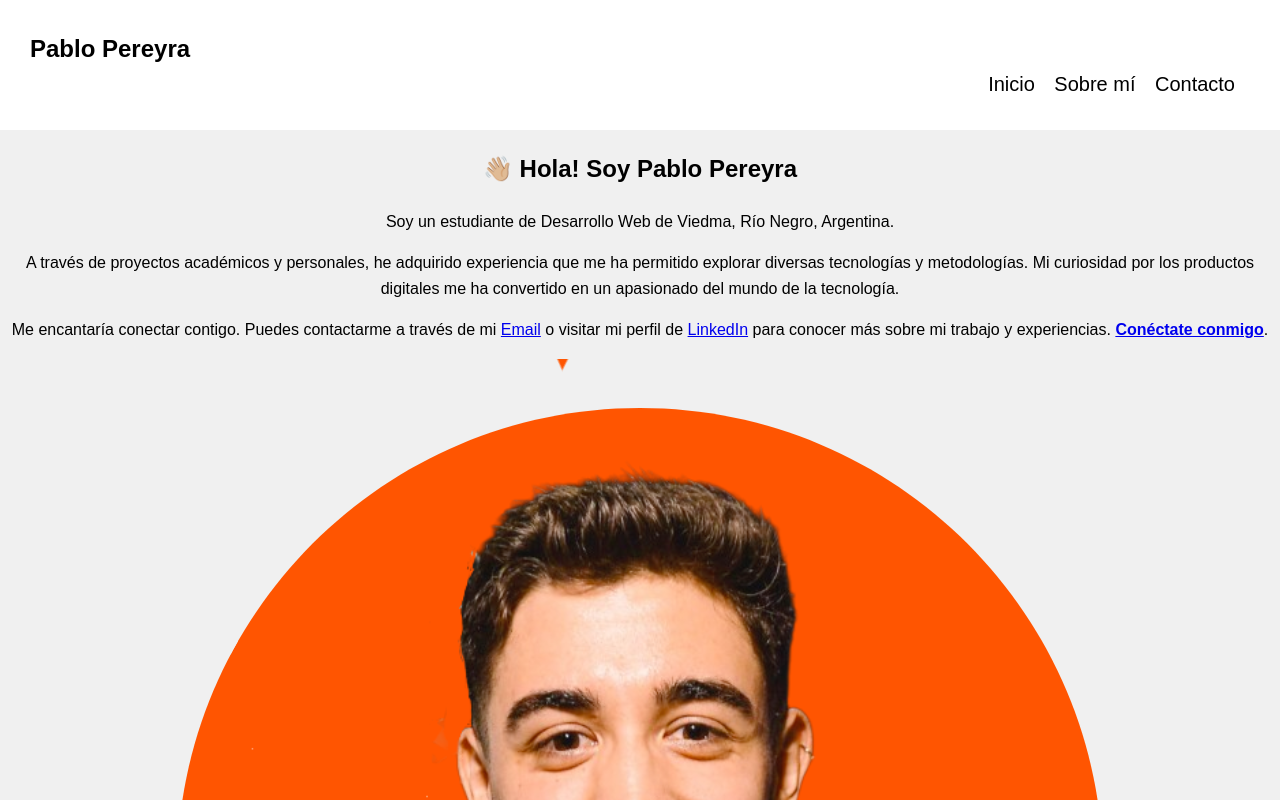
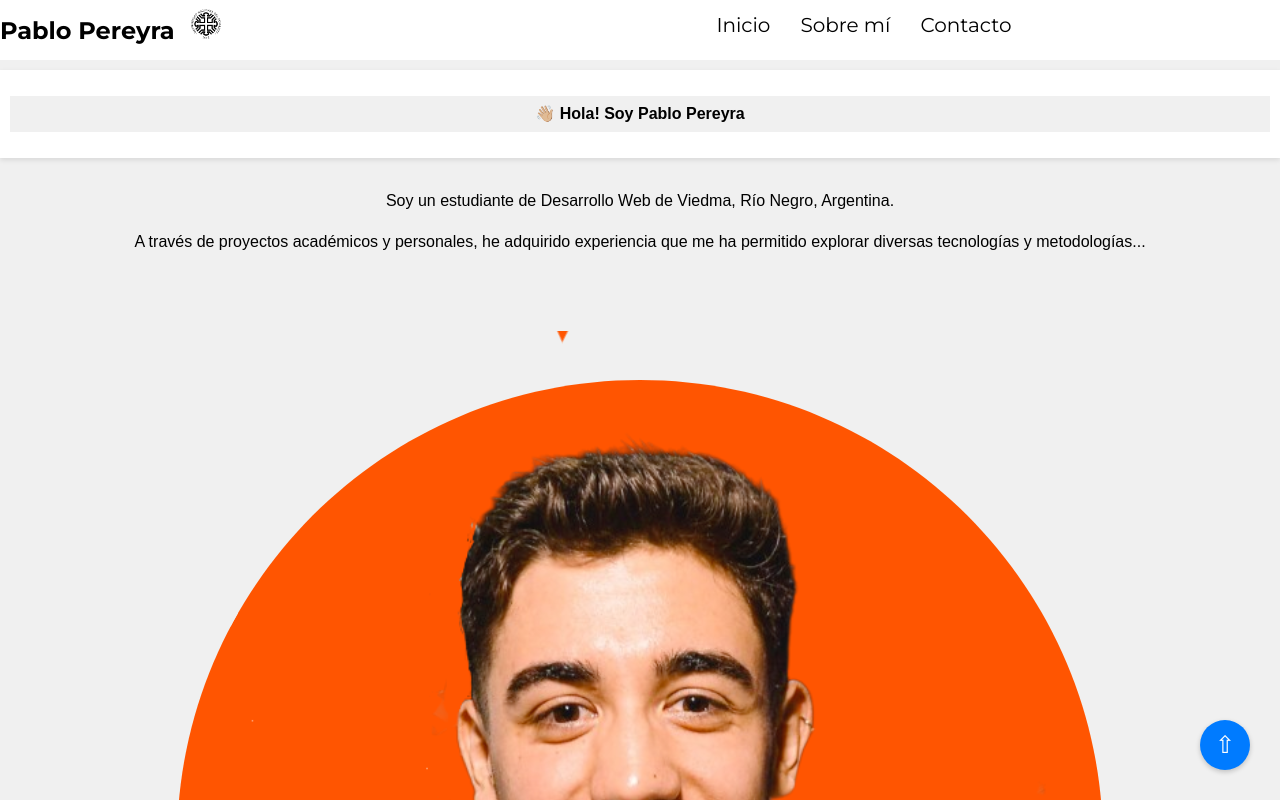
Before and after one commit to Pablopereyradev/Laboratorio_2, a plain HTML site: page acercade.html in a window 1280 px wide. Shown: the top 800 px of the page. Drawn offline with Linux system fonts and the light colour scheme.

Commit message:
Laboratorio 4

```diff
--- a/acercade.html
+++ b/acercade.html
@@ -1,38 +1,63 @@
 <!DOCTYPE html>
 <html lang="es">
-<link rel="icon" href="img/icon.png">
+  <link rel="icon" href="img/icon.png" />
   <head>
-    <meta charset="UTF-8">
-    <meta http-equiv="X-UA-Compatible" content="IE=edge">
-    <meta name="viewport" content="width=device-width, initial-scale=1.0">
+    <meta charset="UTF-8" />
+    <meta http-equiv="X-UA-Compatible" content="IE=edge" />
+    <meta name="viewport" content="width=device-width, initial-scale=1.0" />
     <title>Pablo Pereyra | Desarrollador Web</title>
-    <link rel="stylesheet" href="style.css">
+    <link rel="stylesheet" href="style.css" />
+    <link rel="preconnect" href="https://fonts.googleapis.com" />
+    <link rel="preconnect" href="https://fonts.gstatic.com" crossorigin />
+    <link
+      href="https://fonts.googleapis.com/css2?family=Montserrat:ital,wght@0,100..900;1,100..900&display=swap"
+      rel="stylesheet"
+    />
   </head>
 
   <body>
     <header>
       <nav>
         <ul>
-                <h2>Pablo Pereyra</h2>
+          <h2>
+            Pablo Pereyra
+            <img src="img/curza_logo.png" alt="Logo CURZA" id="logo-curza" />
+          </h2>
           <li><a href="index.html">Inicio</a></li>
           <li><a href="acercade.html">Sobre mí</a></li>
-                <li><a href="contacto.html">Contacto</a></li> <!-- Enlace a la nueva página -->
+          <li><a href="contacto.html">Contacto</a></li>
         </ul>
       </nav>
     </header>
 
     <main>
-        <h2>👋🏼 Hola! Soy Pablo Pereyra</h2>
-        <p>Soy un estudiante de Desarrollo Web de Viedma, Río Negro, Argentina.</p>
-        <p>A través de proyectos académicos y personales, he adquirido experiencia que me ha permitido explorar diversas tecnologías y metodologías. Mi curiosidad por los productos digitales me ha convertido en un apasionado del mundo de la tecnología.</p>
-        <p>Me encantaría conectar contigo. Puedes contactarme a través de mi <a href="mailto:pablopereyra08@gmail.com">Email</a> o visitar mi perfil de <a href="https://www.linkedin.com/in/pablopereyradev/" target="_blank">LinkedIn</a> para conocer más sobre mi trabajo y experiencias. <strong><a href="https://www.linkedin.com/in/pablopereyradev/" target="_blank">Conéctate conmigo</a></strong>.</p>
-        <img src="img/img.png" alt="imagen Pablo">
+      <section class="about-section">
+        <p class="about-sticky">👋🏼 Hola! Soy Pablo Pereyra</p>
+      </section>
+
+      <section id="about">
+        <p>
+          Soy un estudiante de Desarrollo Web de Viedma, Río Negro, Argentina.
+        </p>
+        <p>
+          A través de proyectos académicos y personales, he adquirido
+          experiencia que me ha permitido explorar diversas tecnologías y
+          metodologías...
+        </p>
+      </section>
+      <img src="img/img.png" alt="imagen Pablo" />
     </main>
 
     <footer>
-        <p>&copy; 2024 Sitio creado por <a rel="noreferrer" target="_blank" href="https://pablopereyradev.netlify.app/">Pablo Pereyra,</a> Universidad Nacional del Comahue</p>
+      <p>
+        &copy; 2024 Sitio creado por
+        <a href="https://pablopereyradev.netlify.app/">Pablo Pereyra</a>,
+        Universidad Nacional del Comahue
+      </p>
       <p>Centro Regional Zona Atlántica, Viedma, Río Negro, Argentina</p>
+      <a href="#" class="scroll-to-top" id="scrollToTop"> &#8679;</a>
     </footer>
+
+    <script src="script.js"></script>
   </body>
-
 </html>
--- /dev/null
+++ b/script.js
@@ -0,0 +1,7 @@
+document.getElementById('scrollToTop').addEventListener('click', function(event) {
+    event.preventDefault();
+    window.scrollTo({
+        top: 0,
+        behavior: 'smooth'
+    });
+});
--- a/style.css
+++ b/style.css
@@ -1,3 +1,12 @@
+
+.montserrat-unique {
+  font-family: "Montserrat", sans-serif;
+  font-optical-sizing: auto;
+  font-weight: 400;
+  font-style: normal;
+}
+
+
 html, body, ul, li {
     margin: 0;
     padding: 0;
@@ -17,31 +26,45 @@ body {
 }
 
 header {
+    font-family: "Montserrat", sans-serif;
     background-color: #ffffff;
-    padding: 20px;
-    text-align: end;
+    padding: 0;
+    position: fixed;
+    width: 100%;
+    top: 0;
+    z-index: 1000;
+    display: flex;
+    justify-content: space-between;
+    align-items: center;
+    height: 60px;
 }
 
 header h2 {
     color: #000000;
     margin: 0;
-    text-align: left;
+    padding-right: 30rem;
+}
+
+nav {
+    display: flex;
 }
 
 nav ul {
     list-style-type: none;
-    padding: 10px;
+    display: flex;
+    margin: 0;
+    padding: 0;
 }
 
 nav ul li {
-    display: inline;
-    margin-right: 15px;
+    margin: 0 15px;
 }
 
 nav ul li a {
     text-decoration: none;
     color: rgb(0, 0, 0);
     font-size: 20px;
+    padding: 15px 0;
 }
 
 form {
@@ -174,3 +197,62 @@ footer a {
     color: #fff;
     text-decoration: none;
 }
+
+#logo-curza {
+    width: 30px;
+    margin-left: 10px;
+    animation: rotateLogo 2s;
+}
+
+@keyframes rotateLogo {
+    from { transform: rotateY(0deg); }
+    to { transform: rotateY(360deg); }
+}
+
+.about-section {
+    position: -webkit-sticky;
+    position: sticky;
+    top: 0;
+    margin-top: 70px;
+    background-color: white;
+    padding: 10px;
+    z-index: 1000;
+    box-shadow: 0 2px 5px rgba(0, 0, 0, 0.1);
+    max-height: 300px;
+    overflow-y: auto;
+}
+
+.about-sticky {
+    position: sticky;
+    top: 0;
+    background-color: #f0f0f0;
+    padding: 5px 0;
+    font-weight: bold;
+}
+
+.about-content p {
+    margin-top: 10px;
+    font-size: 16px;
+    line-height: 1.6;
+}
+
+.scroll-to-top {
+    position: fixed;
+    bottom: 30px;
+    right: 30px;
+    width: 50px;
+    height: 50px;
+    background-color: #007bff;
+    color: white;
+    border-radius: 50%;
+    text-align: center;
+    line-height: 50px;
+    font-size: 24px;
+    text-decoration: none;
+    box-shadow: 0 2px 5px rgba(0, 0, 0, 0.2);
+    transition: background-color 0.3s;
+}
+
+.scroll-to-top:hover {
+    background-color: #0056b3;
+}
```
Also changed, not shown: contacto.html (+21 -9 lines), index.html (+33 -10 lines), img/curza_logo.png (added). Lines whose indentation alone changed are shown as unchanged.
